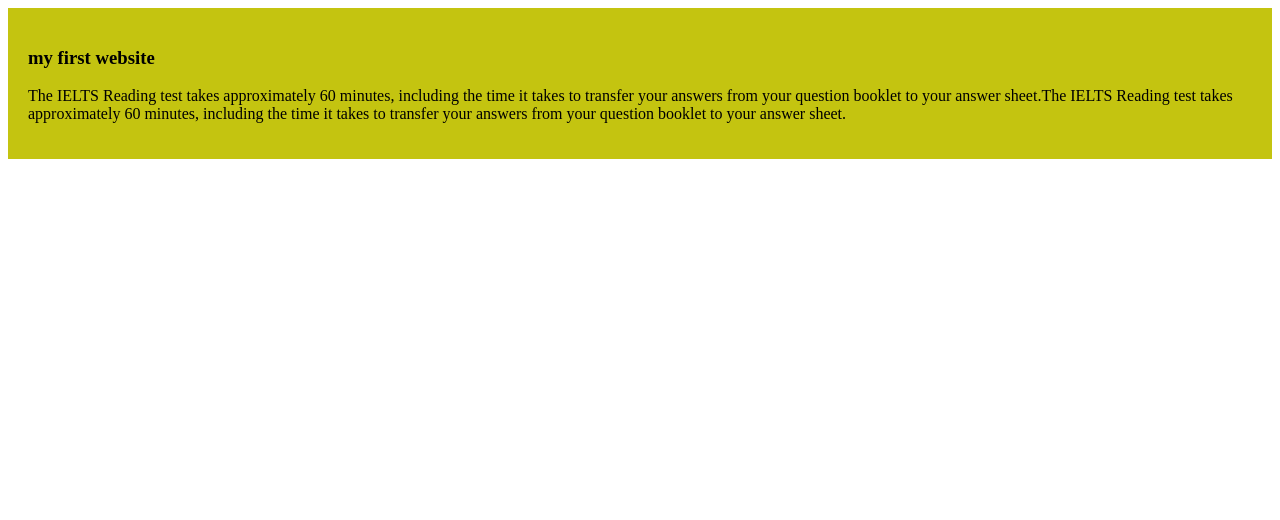
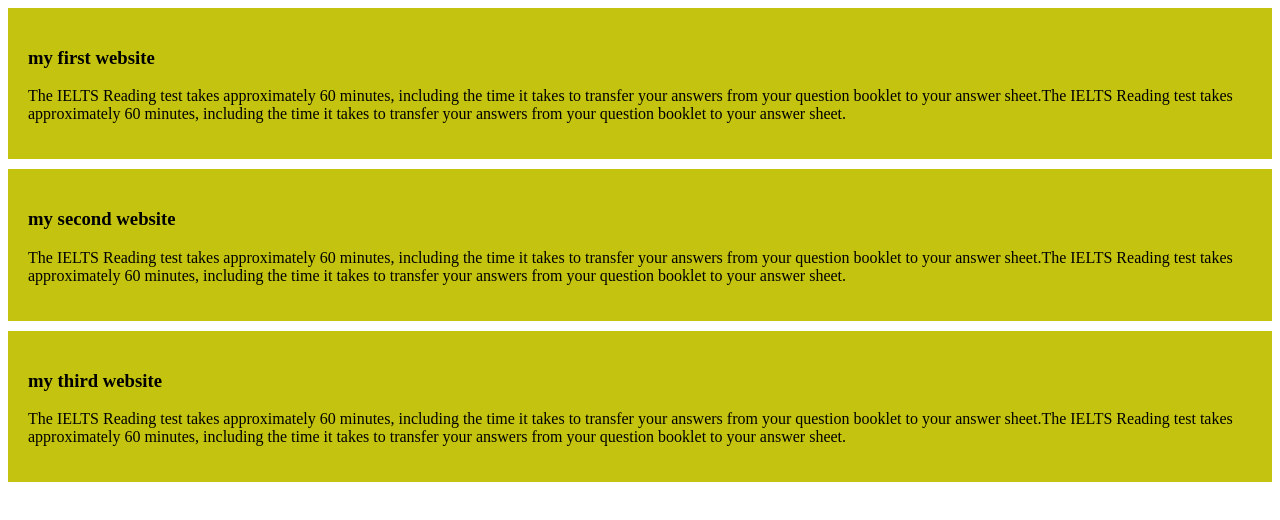
Before and after one commit to sdbristy/my, a plain HTML site: page index.html in a window 1280 px wide. Drawn offline with Linux system fonts and the light colour scheme.

Commit message:
added the second and the third blog

```diff
--- a/blog.css
+++ b/blog.css
@@ -1,4 +1,5 @@
 div{
     background-color: rgb(196, 196, 16);
     padding: 20px;
+    margin-bottom: 10px;
 }
--- a/index.html
+++ b/index.html
@@ -12,6 +12,13 @@
         <h3>my first website</h3>
         <p>The IELTS Reading test takes approximately 60 minutes, including the time it takes to transfer your answers from your question booklet to your answer sheet.The IELTS Reading test takes approximately 60 minutes, including the time it takes to transfer your answers from your question booklet to your answer sheet.</p>
     </div>
-
+    <div>
+        <h3>my second website</h3>
+        <p>The IELTS Reading test takes approximately 60 minutes, including the time it takes to transfer your answers from your question booklet to your answer sheet.The IELTS Reading test takes approximately 60 minutes, including the time it takes to transfer your answers from your question booklet to your answer sheet.</p>
+    </div>
+    <div>
+        <h3>my third website</h3>
+        <p>The IELTS Reading test takes approximately 60 minutes, including the time it takes to transfer your answers from your question booklet to your answer sheet.The IELTS Reading test takes approximately 60 minutes, including the time it takes to transfer your answers from your question booklet to your answer sheet.</p>
+    </div>
 </body>
 </html>
```
